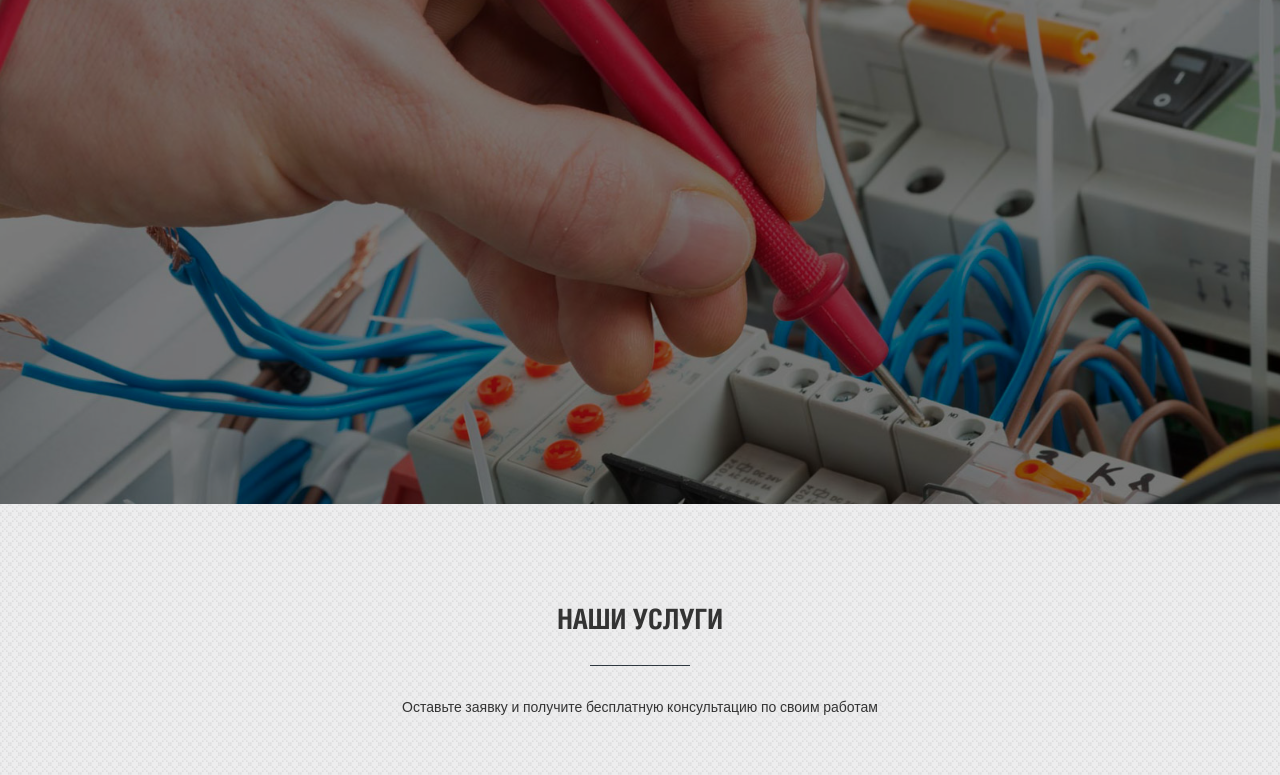
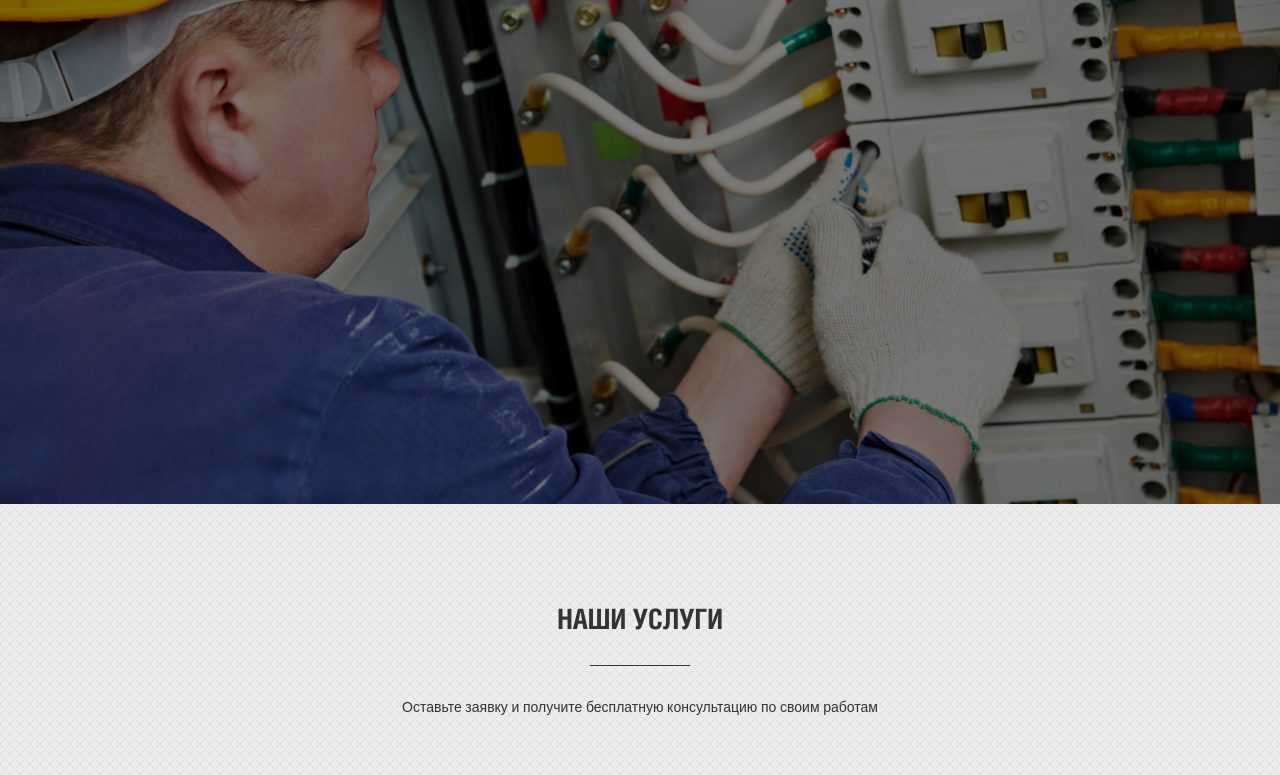
Before and after one commit to Constantin2501/diplomJS30, a website built with webpack: page dist/index.html in a window 1280 px wide. Shown: the part 116-891 px from the top of the page. Built offline with nearby package versions, Linux system fonts and the light colour scheme; files whose address does not match are found by name.

Commit message:
feat: add slider

```diff
--- a/package.json
+++ b/package.json
@@ -14,5 +14,8 @@
     "webpack": "^5.88.0",
     "webpack-cli": "^4.10.0",
     "webpack-dev-server": "^4.15.0"
+  },
+  "dependencies": {
+    "swiper": "^9.4.1"
   }
 }
--- a/src/index.js
+++ b/src/index.js
@@ -1,5 +1,7 @@
 import modal from "./modules/modal";
 import navigation from "./modules/navigation";
+import { slider } from "./modules/slider";
 
 modal()
 navigation()
+slider()
--- /dev/null
+++ b/src/modules/slider.js
@@ -0,0 +1,10 @@
+import Swiper from 'swiper/bundle';
+
+export const slider = () => {
+    const swiper = new Swiper('.top-slider', {
+        loop: true,
+        autoplay: {
+            delay: 2000
+        },
+    });
+}
```
Also changed, not shown: dist/index.html, dist/js/main.js.
